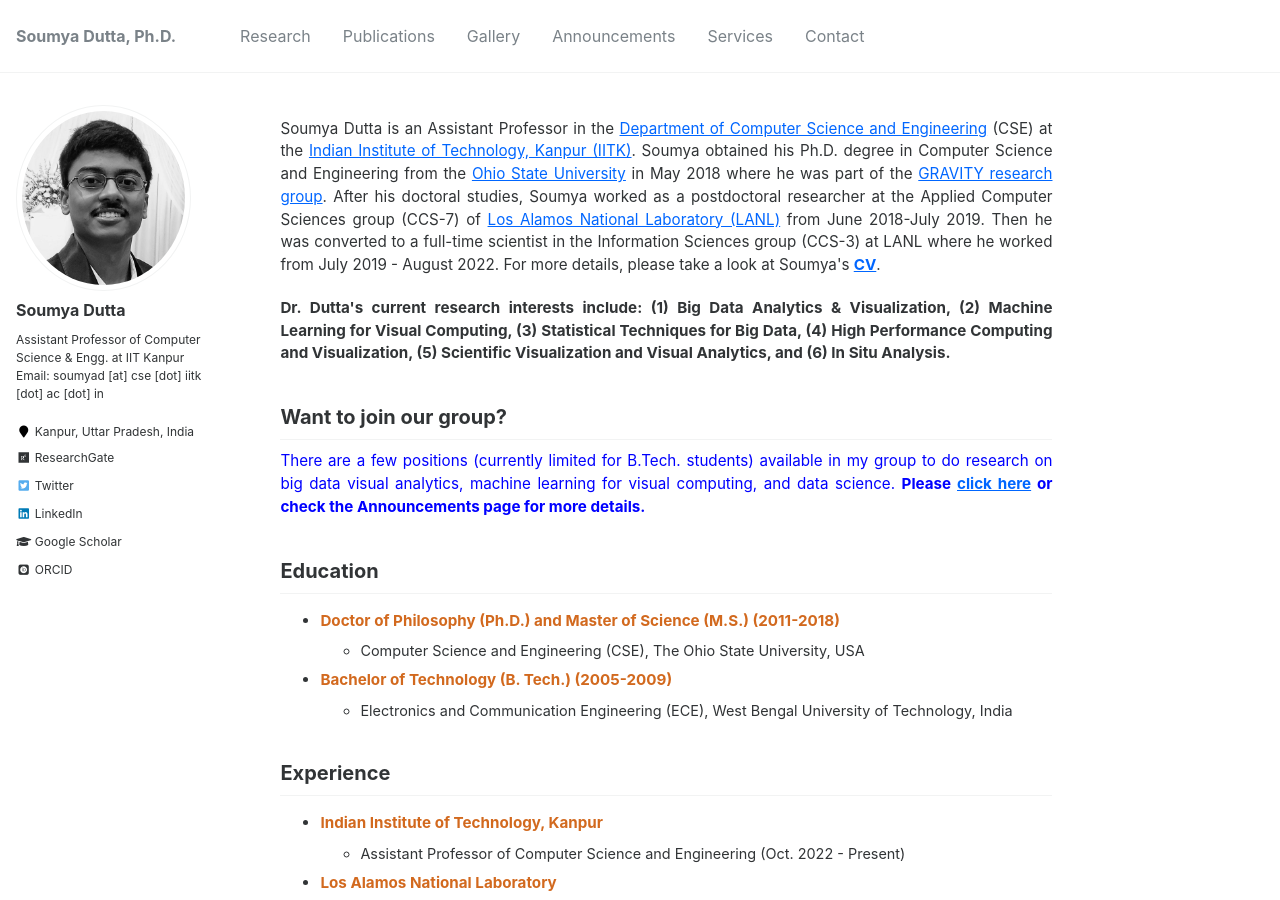
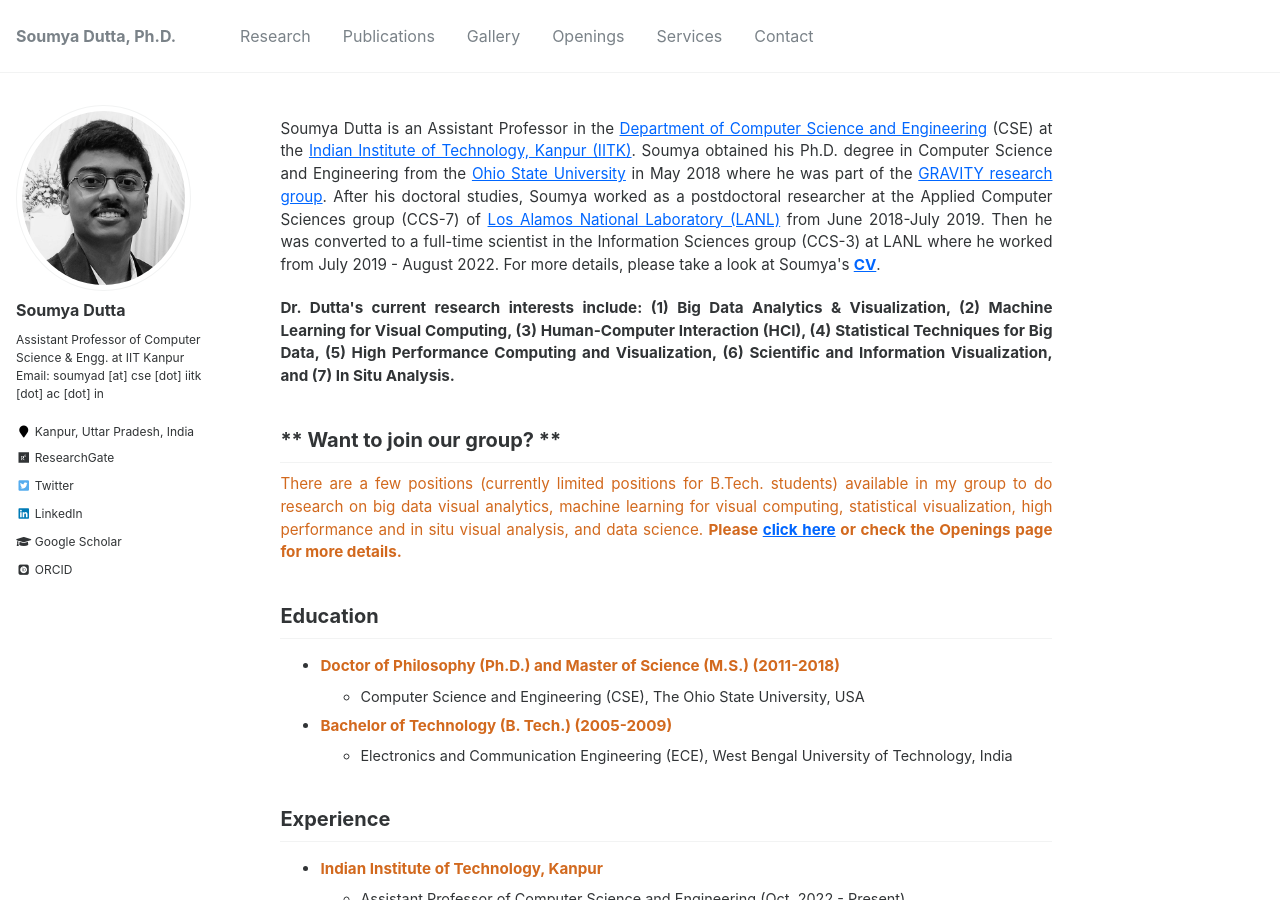
Before and after one commit to soumyadutta-cse/soumyadutta-cse.github.io, a Jekyll site: the page built from _pages/about.md, in a window 1280 px wide and 900 px high. Built offline with Jekyll 4.4.1, drawn with Linux system fonts in a browser that asks for light colours; some web fonts are replaced.

Commit message:
change announcements to openings page

```diff
--- a/_data/navigation.yml
+++ b/_data/navigation.yml
@@ -6,8 +6,8 @@ main:
     url: /publications/
   - title: "Gallery"
     url: /gallery/
-  - title: "Announcements"
-    url: /announcements/
+  - title: "Openings"
+    url: /openings/
   - title: "Services"
     url: /services/
   - title: "Contact"
--- a/_pages/about.md
+++ b/_pages/about.md
@@ -15,14 +15,14 @@ Soumya Dutta is an Assistant Professor in the <a href="https://www.cse.iitk.ac.i
 
 
 <p><strong>
-Dr. Dutta's current research interests include: (1) Big Data Analytics & Visualization, (2) Machine Learning for Visual Computing, (3) Statistical Techniques for Big Data, (4) High Performance Computing and Visualization, (5) Scientific Visualization and Visual Analytics, and (6) In Situ Analysis.
+Dr. Dutta's current research interests include: (1) Big Data Analytics & Visualization, (2) Machine Learning for Visual Computing, (3) Human-Computer Interaction (HCI), (4) Statistical Techniques for Big Data, (5) High Performance Computing and Visualization, (6) Scientific and Information Visualization, and (7) In Situ Analysis.
 </strong></p>
 
-<h2> Want to join our group? </h2>
+<h2> ** Want to join our group? ** </h2>
 
 <p>
-<span style="color:blue">
-There are a few positions (currently limited for B.Tech. students) available in my group to do research on big data visual analytics, machine learning for visual computing, and data science. <b>Please  <a href='../announcements'>click here</a> or check the Announcements page for more details.</b>
+<span style="color:Chocolate">
+There are a few positions (currently limited positions for B.Tech. students) available in my group to do research on big data visual analytics, machine learning for visual computing, statistical visualization, high performance and in situ visual analysis, and data science. <b>Please  <a href='../openings'>click here</a> or check the Openings page for more details.</b>
 </span>
 </p>
 
```
Also changed, not shown: _pages/announcements.md (deleted, +0 -20 lines), _pages/openings.md (added, +22 -0 lines), _pages/research.md (+4 -4 lines).
